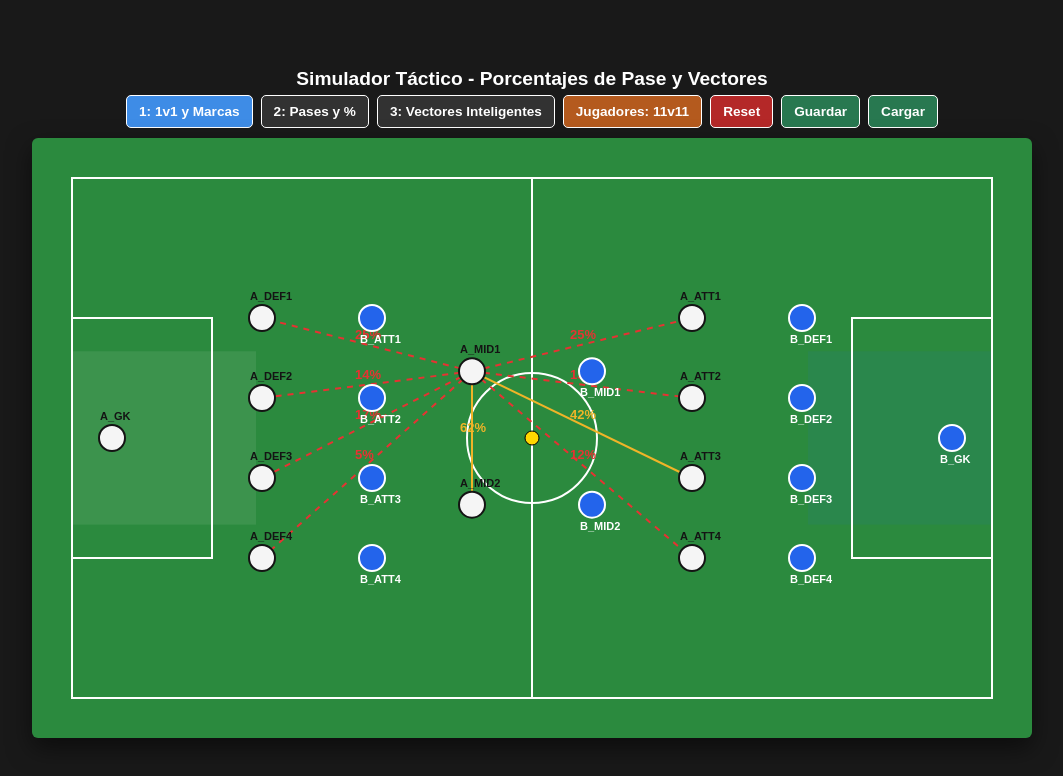
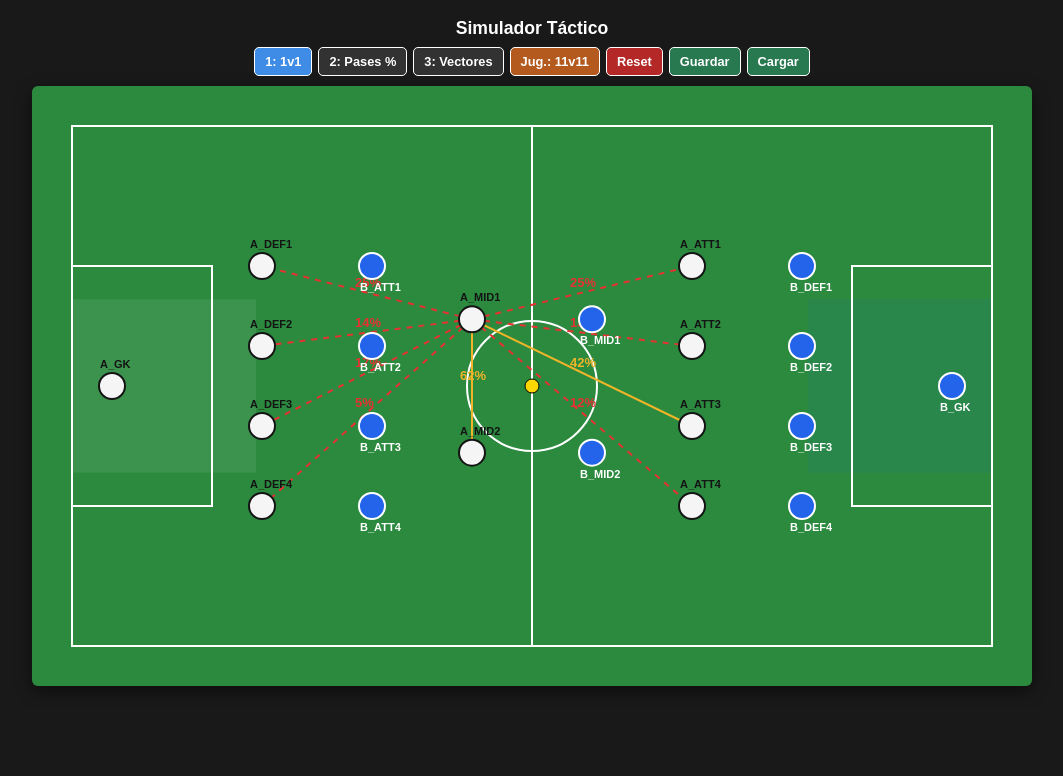
Before and after one commit to cmezavalle/simulador-tactico, a plain HTML site: page index.html in a window 1280 px wide. Shown: the whole page, without its empty margins (108-1171 px from the left). Drawn offline with Linux system fonts and the light colour scheme.

Commit message:
Update index.html

```diff
--- a/index.html
+++ b/index.html
@@ -2,7 +2,7 @@
 <html lang="es">
 <head>
     <meta charset="UTF-8">
-    <meta name="viewport" content="width=device-width, initial-scale=1.0">
+    <meta name="viewport" content="width=device-width, initial-scale=1.0, maximum-scale=1.0, user-scalable=no">
     <title>Simulador Táctico Interactivo</title>
     <style>
         body {
@@ -13,26 +13,28 @@
             display: flex;
             flex-direction: column;
             align-items: center;
-            justify-content: center;
+            justify-content: flex-start;
             min-height: 100vh;
+            padding: 10px;
+            box-sizing: border-box;
             overflow-x: hidden;
         }
-        h1 { font-size: 1.2rem; margin: 5px 0; text-align: center; }
+        h1 { font-size: 1.1rem; margin: 8px 0; text-align: center; }
         #toolbar {
             display: flex;
             flex-wrap: wrap;
-            gap: 8px;
+            gap: 6px;
             margin-bottom: 10px;
             justify-content: center;
         }
         button {
-            padding: 8px 12px;
+            padding: 6px 10px;
             border: 1px solid #fff;
             border-radius: 5px;
             color: white;
             font-weight: bold;
             cursor: pointer;
-            font-size: 0.85rem;
+            font-size: 0.8rem;
         }
         .btn-mode { background-color: #323232; }
         .btn-mode.active { background-color: #3e8ce6; }
@@ -42,26 +44,30 @@
 
         #canvas-container {
             position: relative;
-            box-shadow: 0 10px 25px rgba(0,0,0,0.5);
+            width: 100%;
+            max-width: 1000px;
+            aspect-ratio: 1000 / 600;
+            box-shadow: 0 5px 15px rgba(0,0,0,0.5);
             border-radius: 6px;
             overflow: hidden;
-            max-width: 100%;
         }
         canvas {
+            width: 100%;
+            height: 100%;
             display: block;
             background-color: #2b8a3e;
             touch-action: none;
         }
         #notification {
             position: absolute;
-            top: 60px;
+            top: 15px;
             left: 50%;
             transform: translateX(-50%);
             background: rgba(0, 0, 0, 0.85);
             color: #ffff64;
-            padding: 6px 15px;
+            padding: 5px 12px;
             border-radius: 4px;
-            font-size: 0.9rem;
+            font-size: 0.85rem;
             font-weight: bold;
             pointer-events: none;
             opacity: 0;
@@ -73,13 +79,13 @@
 </head>
 <body>
 
-    <h1>Simulador Táctico - Porcentajes de Pase y Vectores</h1>
+    <h1>Simulador Táctico</h1>
 
     <div id="toolbar">
-        <button class="btn-mode active" id="m1" onclick="setMode(1)">1: 1v1 y Marcas</button>
-        <button class="btn-mode" id="m2" onclick="setMode(2)">2: Pases y %</button>
-        <button class="btn-mode" id="m3" onclick="setMode(3)">3: Vectores Inteligentes</button>
-        <button class="btn-action" onclick="changeNumPlayers()">Jugadores: <span id="num-label">11</span>v<span id="num-label2">11</span></button>
+        <button class="btn-mode active" id="m1" onclick="setMode(1)">1: 1v1</button>
+        <button class="btn-mode" id="m2" onclick="setMode(2)">2: Pases %</button>
+        <button class="btn-mode" id="m3" onclick="setMode(3)">3: Vectores</button>
+        <button class="btn-action" onclick="changeNumPlayers()">Jug.: <span id="num-label">11</span>v<span id="num-label2">11</span></button>
         <button class="btn-reset" onclick="resetBoard()">Reset</button>
         <button class="btn-file" onclick="saveSession()">Guardar</button>
         <button class="btn-file" onclick="loadSessionBtn()">Cargar</button>
@@ -92,9 +98,6 @@
 
     <input type="file" id="fileInput" style="display: none;" accept=".tac,.json" onchange="handleFileLoad(event)">
 
-    <script
-    src="script.js"
-    >
-    </script>
+    <script src="script.js"></script>
 </body>
 </html>
```
